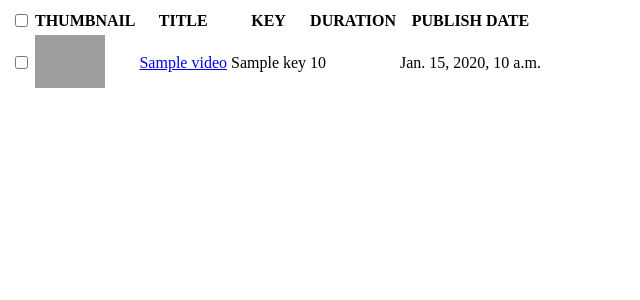
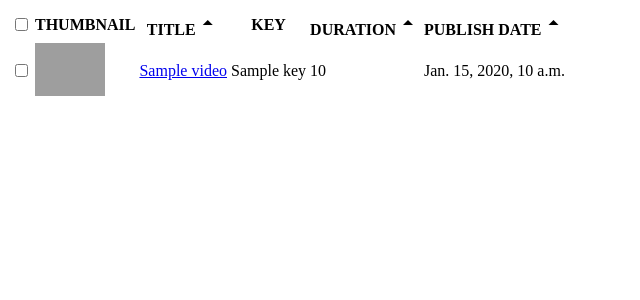
Before and after one commit to mauritt/jw_cms, a Django app: template JW_CMS/templates/videoList.html in a window 1280 px wide. Shown: the top 300 px of the page, without its empty margins (0-640 px from the left). Run offline with Django 3.2, Linux system fonts and the light colour scheme; the template is opened without the code that fills it: most values are stand-ins (such as "Sample title", 1, 10 or a date in 2020); grey boxes are pictures that could not be loaded.

Commit message:
Added icons for sortable headers

```diff
--- a/JW_CMS/templates/base.html
+++ b/JW_CMS/templates/base.html
@@ -2,6 +2,11 @@
 <!DOCTYPE html>
 <html>
     <head>
+
+        <link
+            rel="stylesheet"
+            href="https://fonts.googleapis.com/icon?family=Material+Icons"
+        >
 
     </head>
 
--- a/JW_CMS/templates/videoList.html
+++ b/JW_CMS/templates/videoList.html
@@ -6,10 +6,10 @@
         <tr id='listHeaders'>
             <th><input type="checkbox" name="selectAll"></th>
             <th>THUMBNAIL</th>
-            <th class="sortHeader">TITLE</th>
+            <th class="sortHeader">TITLE<i class="material-icons">arrow_drop_up</i></th>
             <th>KEY</th>
-            <th class="sortHeader">DURATION</th>
-            <th class="sortHeader">PUBLISH DATE</th>
+            <th class="sortHeader">DURATION<i class="material-icons">arrow_drop_up</i></th>
+            <th class="sortHeader">PUBLISH DATE<i class="material-icons">arrow_drop_up</i></th>
         </tr>
 
         {% for video in videos %}
```
